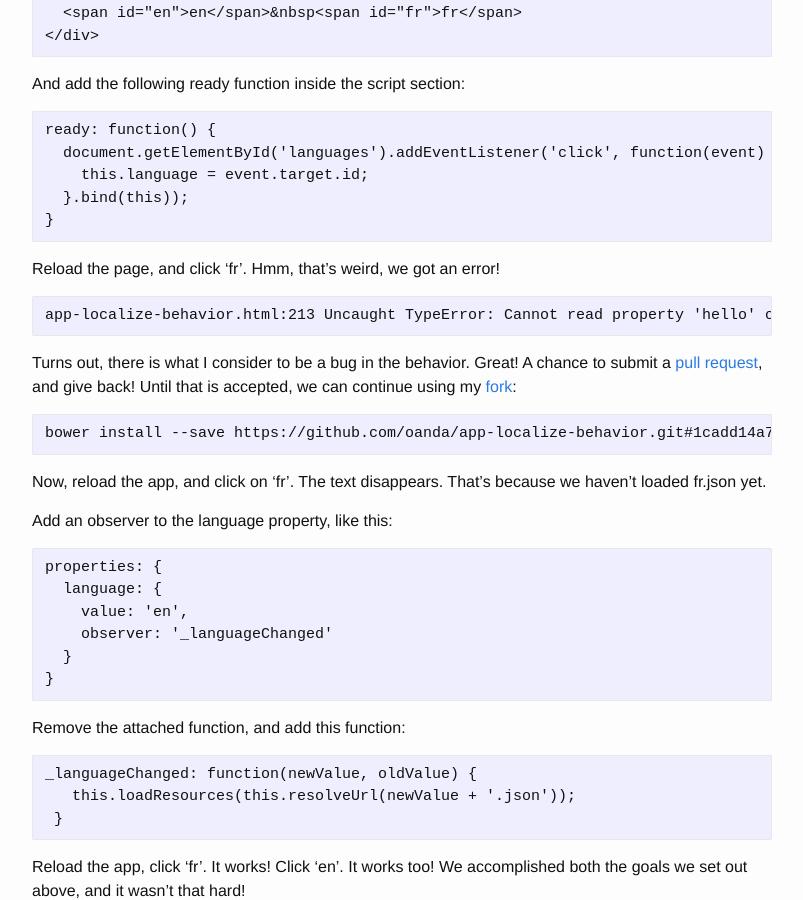
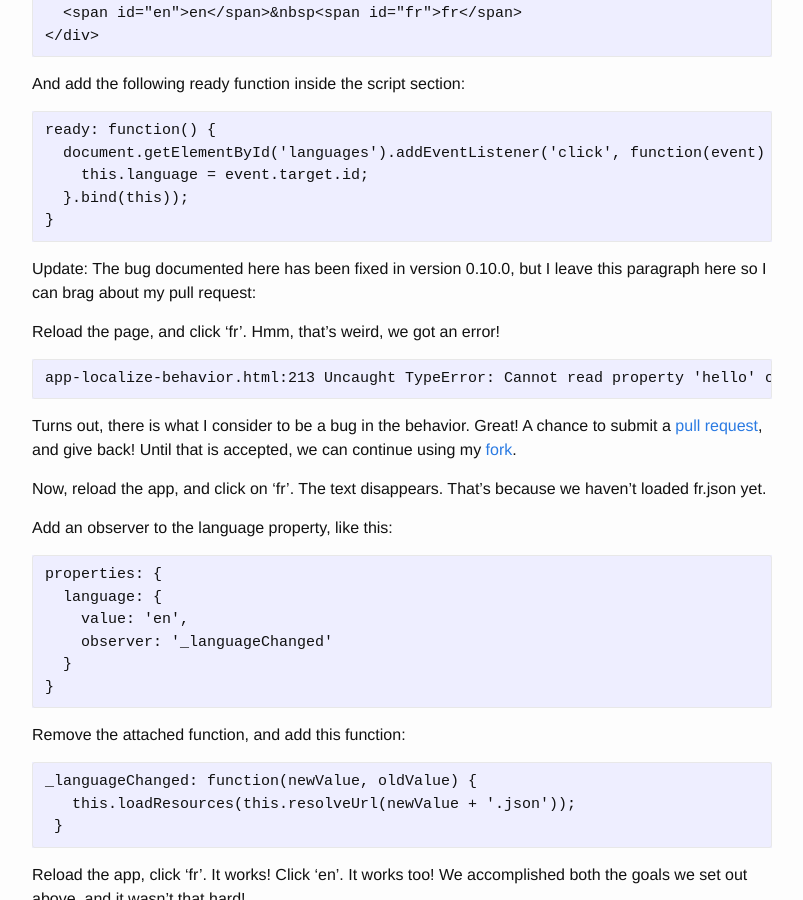
Before and after one commit to abendigo/abendigo.github.io, a Jekyll site: the page built from _posts/2016-08-03-lazyloading_localization.markdown, in a window 1280 px wide and 900 px high, scrolled down 2582 px. Shown: the whole window, without its empty margins (238-1041 px from the left). Built offline with Jekyll 4.4.1, drawn with Linux system fonts in a browser that asks for light colours; comment, search, counter and statistics services are not loaded.

Commit message:
Update after pull request accepted

```diff
--- a/_posts/2016-08-03-lazyloading_localization.markdown
+++ b/_posts/2016-08-03-lazyloading_localization.markdown
@@ -117,15 +117,16 @@ And add the following ready function inside the script section:
       }.bind(this));
     }
 
+Update: The bug documented here has been fixed in version 0.10.0, but I leave this paragraph here so I can brag
+about my pull request:
+
 Reload the page, and click 'fr'. Hmm, that's weird, we got an error!
 
     app-localize-behavior.html:213 Uncaught TypeError: Cannot read property 'hello' of undefined
 
 Turns out, there is what I consider to be a bug in the behavior. Great! A chance to submit a
 [pull request][pullrequest], and give back! Until that is accepted, we can continue using my
-[fork][fork]:
-
-    bower install --save https://github.com/oanda/app-localize-behavior.git#1cadd14a7e3d1c7a3cb2a177018cde94a886a5b3
+[fork][redacted].
 
 Now, reload the app, and click on 'fr'. The text disappears. That's because we haven't loaded fr.json yet.
 
```
Also changed, not shown: other parts of _posts/2016-08-03-lazyloading_localization.markdown (+1 -1 lines).
